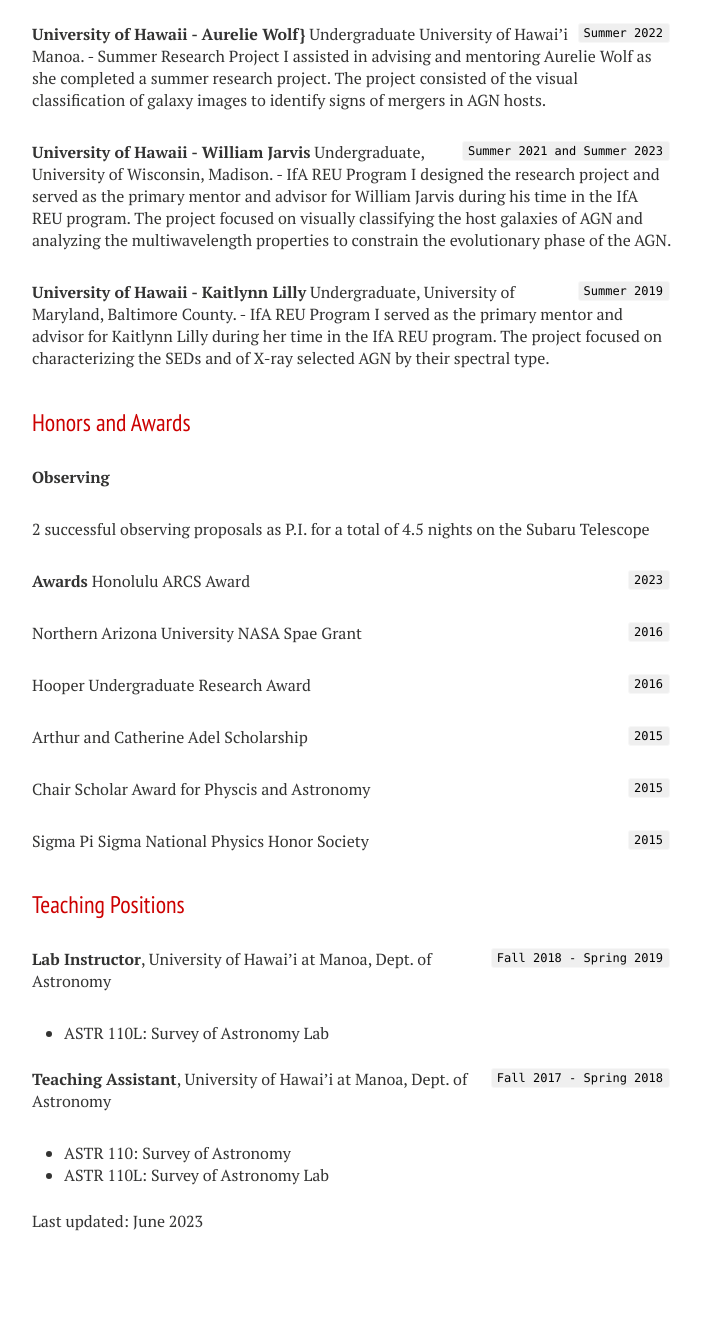
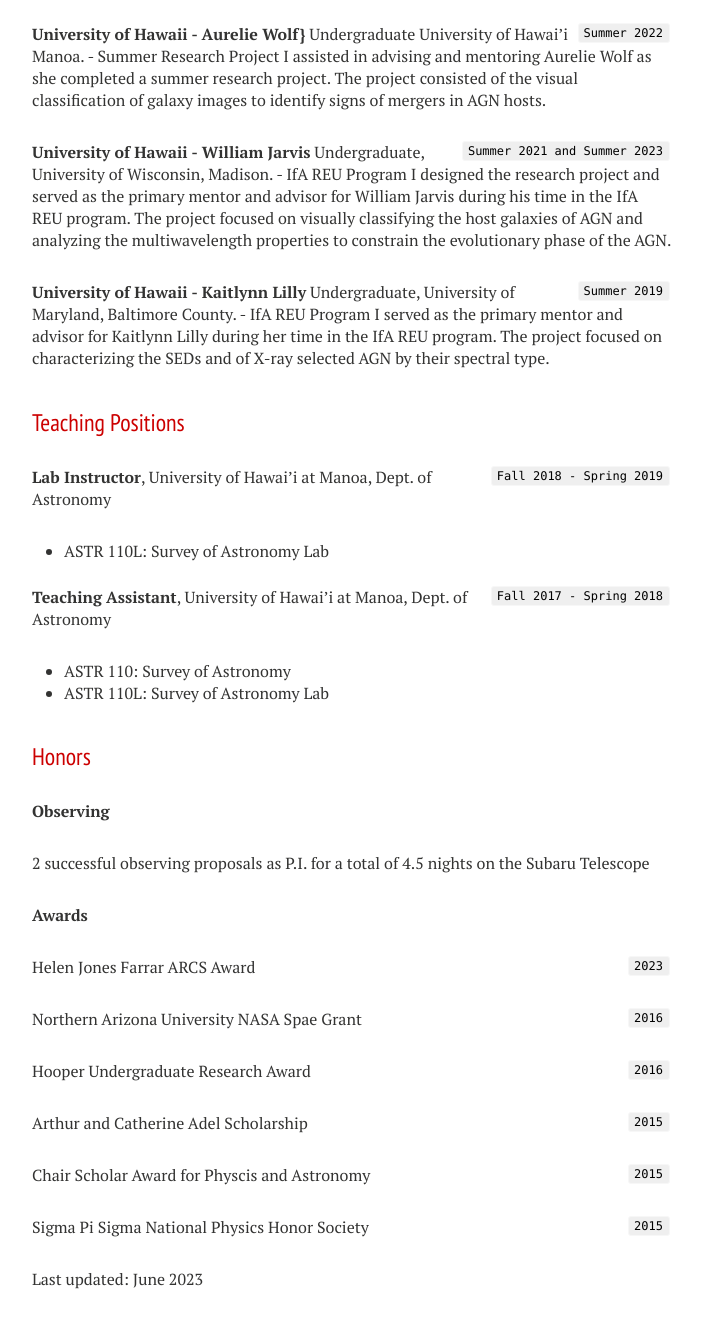
Before and after one commit to cwauge/cwauge.github.io, a Jekyll site: the page built from cv.md, in a window 1280 px wide and 1400 px high, scrolled down 1345 px. Shown: the top 1328 px of the window, without its empty margins (288-989 px from the left). Built offline with Jekyll 4.4.1, drawn with Linux system fonts in a browser that asks for light colours; nearby versions of some CDN libraries; some web fonts are replaced; our own code applies the rules of GitHub Pages for plain Markdown files; part of the change alters nothing that is shown.

Commit message:
Update cv.md

```diff
--- a/cv.md
+++ b/cv.md
@@ -58,14 +58,29 @@ __University of Hawaii - Kaitlynn Lilly__
 Undergraduate, University of Maryland, Baltimore County. - IfA REU Program
 I served as the primary mentor and advisor for Kaitlynn Lilly during her time in the IfA REU program. The project focused on characterizing the SEDs and of X-ray selected AGN by their spectral type.
 
-## Honors and Awards
+## Teaching Positions
+
+`Fall 2018 - Spring 2019`
+__Lab Instructor__, University of Hawai'i at Manoa, Dept. of Astronomy
+
+- ASTR 110L: Survey of Astronomy Lab
+
+`Fall 2017 - Spring 2018`
+__Teaching Assistant__, University of Hawai'i at Manoa, Dept. of Astronomy
+
+- ASTR 110: Survey of Astronomy
+- ASTR 110L: Survey of Astronomy Lab
+
+
+## Honors
 __Observing__
 
 2 successful observing proposals as P.I. for a total of 4.5 nights on the Subaru Telescope
 
 __Awards__
+
 `2023`
-Honolulu ARCS Award
+Helen Jones Farrar ARCS Award
 
 `2016`
 Northern Arizona University NASA Spae Grant
@@ -83,18 +98,7 @@ Chair Scholar Award for Physcis and Astronomy
 Sigma Pi Sigma National Physics Honor Society
 
 
-## Teaching Positions
 
-`Fall 2018 - Spring 2019`
-__Lab Instructor__, University of Hawai'i at Manoa, Dept. of Astronomy
-
-- ASTR 110L: Survey of Astronomy Lab
-
-`Fall 2017 - Spring 2018`
-__Teaching Assistant__, University of Hawai'i at Manoa, Dept. of Astronomy
-
-- ASTR 110: Survey of Astronomy
-- ASTR 110L: Survey of Astronomy Lab
 
 
 <!-- ### Footer -->
```
